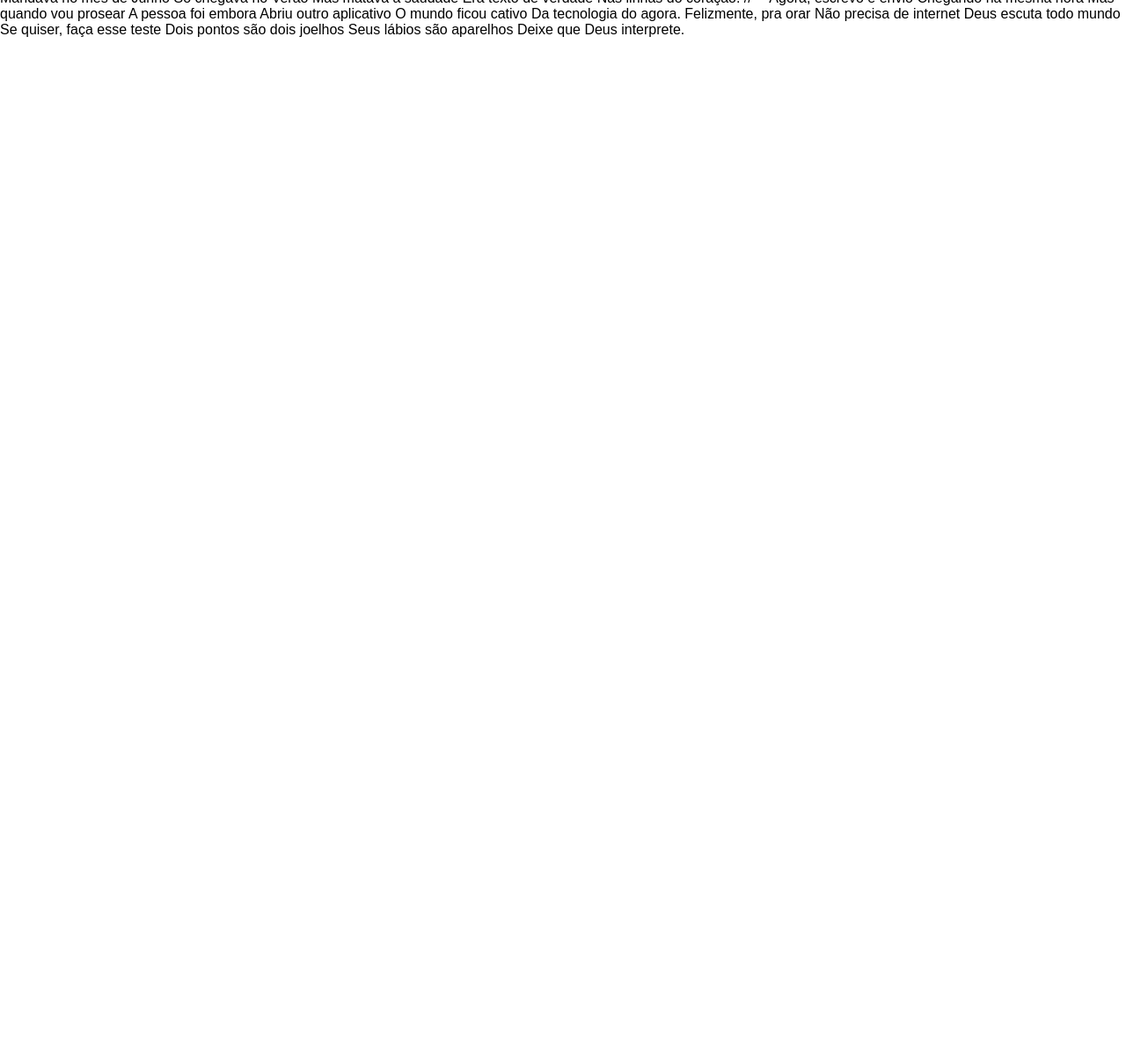
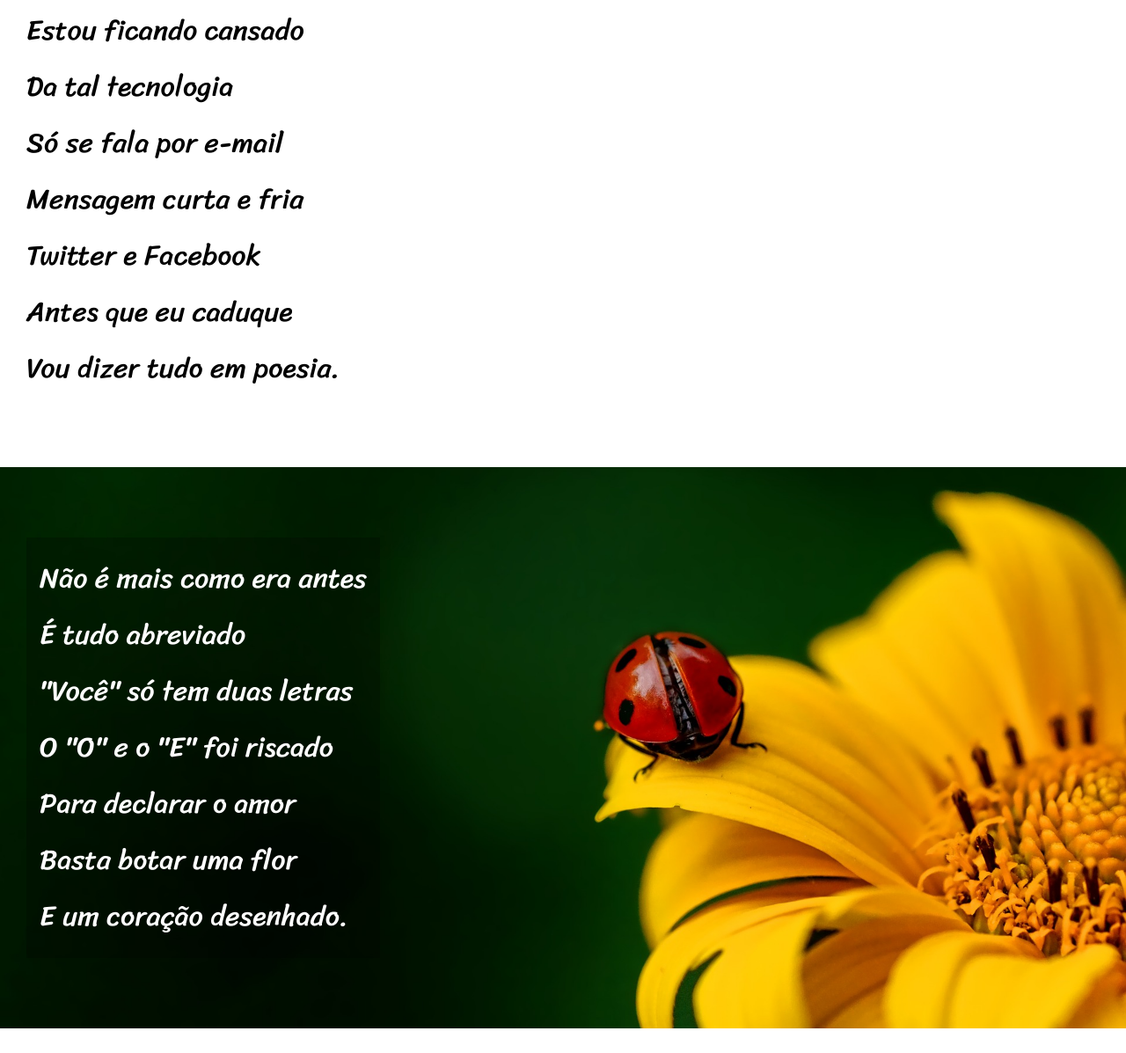
Before and after one commit to PedroMolon/Projeto-Cordel-CursoemVideo, a plain HTML site: page index.html in a window 1280 px wide. Shown: the part 283-1480 px from the top of the page at 88% size. Before the commit the page ends 800 px from the top, so only its background shows below. Drawn offline with Linux system fonts and the light colour scheme.

Commit message:
Atualização
Finalização do projeto cordel

```diff
--- a/index.html
+++ b/index.html
@@ -13,69 +13,90 @@
         <p>Por <a href="https://www.recantodasletras.com.br/poesias/3186743" target="_blank">Milton Duarte</a></p>
     </header>
     <main>
-        Estou ficando cansado
-        Da tal tecnologia
-        Só se fala por e-mail
-        Mensagem curta e fria
-        Twitter e Facebook
-        Antes que eu caduque
-        Vou dizer tudo em poesia.
+        <section class="padrão">
+            <p>
+                Estou ficando cansado<br>
+                Da tal tecnologia<br>
+                Só se fala por e-mail<br>
+                Mensagem curta e fria<br>
+                Twitter e Facebook<br>
+                Antes que eu caduque<br>
+                Vou dizer tudo em poesia.<br>
+            </p>
+        </section>
 
-        //---
+        <section class="imagem" id="imagem1">
+            <p>
+                Não é mais como era antes<br>
+                É tudo abreviado<br>
+                "Você" só tem duas letras<br>
+                O "O" e o "E" foi riscado<br>
+                Para declarar o amor<br>
+                Basta botar uma flor<br>
+                E um coração desenhado.<br>
+            </p>
+        </section>
 
-        Não é mais como era antes
-        É tudo abreviado
-        "Você" só tem duas letras
-        O "O" e o "E" foi riscado
-        Para declarar o amor
-        Basta botar uma flor
-        E um coração desenhado.
+        <section class="padrão">
+            <p>
+                Arroba agora não pesa<br>
+                É parte de um endereço<br>
+                Ponto final nem se usa<br>
+                Ou vai até no começo<br>
+                Agora é .com<br>
+                Se o saite é muito bom<br>
+                Ele vale um alto preço.<br>
+            </p>
 
-        //---
+            <p>
+                Pra piorar a liguagem<br>
+                O emoticom é um risco<br>
+                Tem símbolo para tudo<br>
+                Ponto e vírgula e um asterisco<br>
+                Um beijo significa<br>
+                Pra entender como fica<br>
+                Decifre esse rabisco.<br>
+            </p>
+        </section>
 
-        Arroba agora não pesa
-        É parte de um endereço
-        Ponto final nem se usa
-        Ou vai até no começo
-        Agora é .com
-        Se o saite é muito bom
-        Ele vale um alto preço.
+        <section class="imagem" id="imagem2">
+            <p>
+                Tenho saudade das cartas<br>
+                Escritas com a própria mão<br>
+                Mandava no mês de Junho<br>
+                Só chegava no Verão<br>
+                Mas matava a saudade<br>
+                Era texto de verdade<br>
+                Nas linhas do coração.<br>
+            </p>
+        </section>
 
-        Pra piorar a liguagem
-        O emoticom é um risco
-        Tem símbolo para tudo
-        Ponto e vírgula e um asterisco
-        Um beijo significa
-        Pra entender como fica
-        Decifre esse rabisco.
+        <section class="padrão">
+            <p>
+                Agora, escrevo e envio<br>
+                Chegando na mesma hora<br>
+                Mas quando vou prosear<br>
+                A pessoa foi embora<br>
+                Abriu outro aplicativo<br>
+                O mundo ficou cativo<br>
+                Da tecnologia do agora.<br>
+            </p>
+        </section>
 
-        //---
-
-        Tenho saudade das cartas
-        Escritas com a própria mão
-        Mandava no mês de Junho
-        Só chegava no Verão
-        Mas matava a saudade
-        Era texto de verdade
-        Nas linhas do coração.
-
-        //---
-
-        Agora, escrevo e envio
-        Chegando na mesma hora
-        Mas quando vou prosear
-        A pessoa foi embora
-        Abriu outro aplicativo
-        O mundo ficou cativo
-        Da tecnologia do agora.
-
-        Felizmente, pra orar
-        Não precisa de internet
-        Deus escuta todo mundo
-        Se quiser, faça esse teste
-        Dois pontos são dois joelhos
-        Seus lábios são aparelhos
-        Deixe que Deus interprete.
+        <section class="padrão">
+            <p>
+                Felizmente, pra orar<br>
+                Não precisa de internet<br>
+                Deus escuta todo mundo<br>
+                Se quiser, faça esse teste<br>
+                Dois pontos são dois joelhos<br>
+                Seus lábios são aparelhos<br>
+                Deixe que Deus interprete.<br>
+            </p>
+        </section>
     </main>
+    <footer>
+        <p>Site criado por <a href="https://github.com/PedroMolon" target="_blank">Pedro Molon</a> para o <a href="https://www.youtube.com/@CursoemVideo" target="_blank">CursoemVídeo</a></p>
+    </footer>
 </body>
 </html>
--- a/style.css
+++ b/style.css
@@ -15,7 +15,9 @@
     padding: 0px;
 }
 
-body {
+html, body {
+    min-height: 100vh;
+    background-color: darkgray;
     font-family: var(--font-padrao);
 }
 
@@ -30,7 +32,6 @@ header h1 {
     font-family: var(--font-passion-one);
     font-size: 5em;
     padding-top: 50px;
-    text-shadow: 2px 2px 0px rgba(255, 255, 255, 0.367);
     font-weight: normal;
 }
 
@@ -38,7 +39,7 @@ header p {
     color: gray;
     font-weight: normal;
     font-size: 1em;
-    padding: 5px;
+    padding-bottom: 50px;
 }
 
 header a {
@@ -49,3 +50,67 @@ header a {
 header a:hover {
     text-decoration: underline;
 }
+
+section {
+    font-family: var(--font-sriracha);
+    padding-top: 10vh;
+    padding-bottom: 10vh;
+    line-height: 2em;
+    padding-left: 30px;
+}
+
+section.padrão {
+    background-color: white;
+    color: black;
+    font-size: 2em;
+}
+
+section.imagem {
+    background-color: gray;
+    color: white;
+    font-size: 2em;
+}
+
+section.imagem > p {
+    background-color: rgba(0, 0, 0, 0.222);
+    width: fit-content;
+    padding: 15px;
+}
+
+section#imagem1 {
+    background-image: url(images/background001.jpg);
+    background-position: center center;
+    background-repeat: no-repeat;
+    background-size: cover;
+    background-attachment: fixed;
+}
+
+section#imagem2 {
+    background-image: url(images/background002.jpg);
+    background-position: center center;
+    background-repeat: no-repeat;
+    background-size: cover;
+    background-attachment: fixed;
+}
+
+footer {
+    background-color: black;
+    padding: 8px;
+}
+
+footer > p{
+    color: white;
+    text-align: center;
+}
+
+footer p a {
+    color: black;
+    background-color: white;
+    padding: 5px;
+    border-radius: 5px;
+    text-decoration: none;
+}
+
+footer p a:hover {
+    text-decoration: underline;
+}
```
